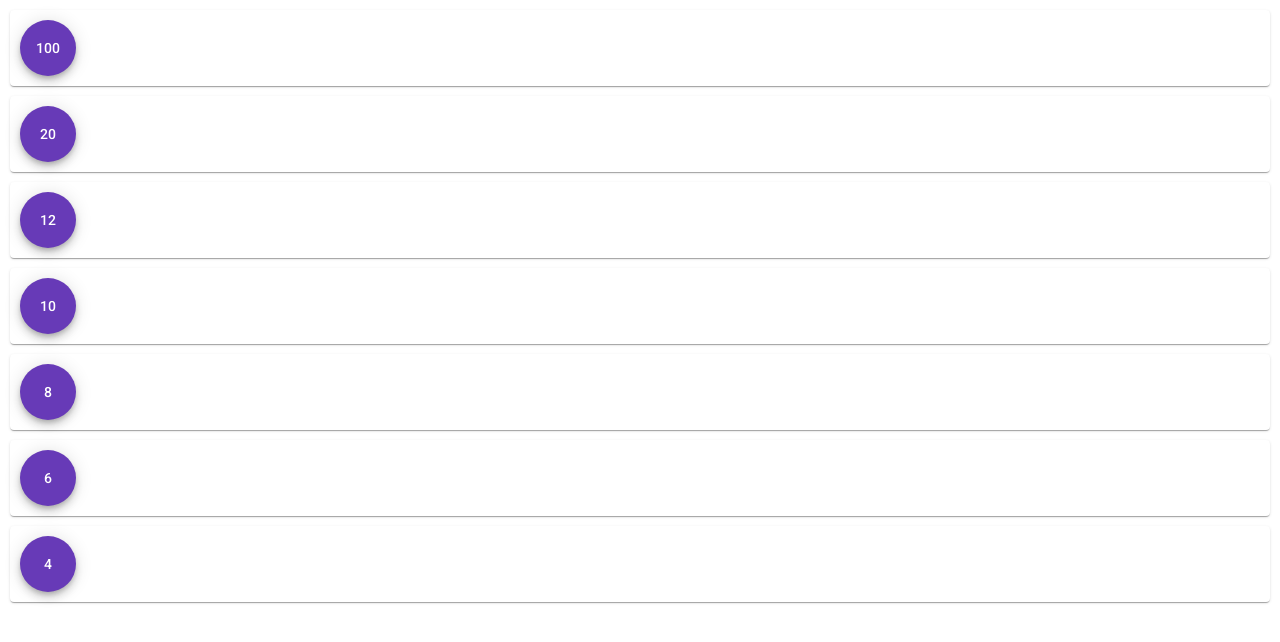
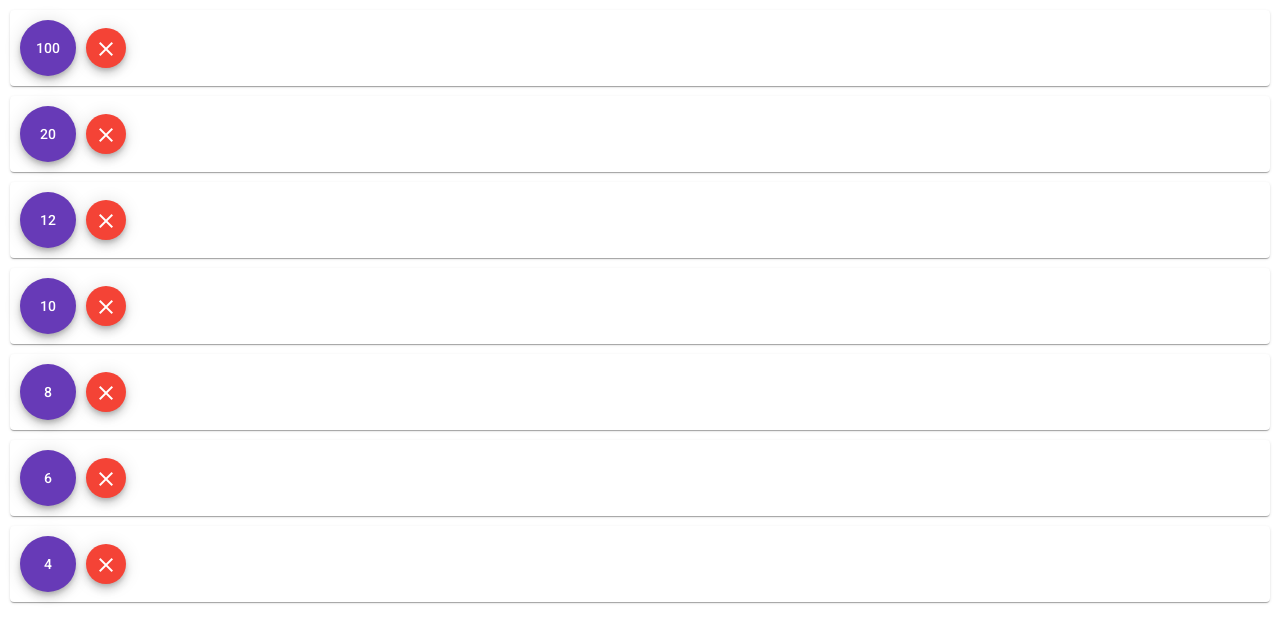
Before and after one commit to alannguyen5102/dice-preroll, an Angular app: page / in a window 1280 px wide. Shown: the top 642 px of the page. Built offline with nearby package versions, Linux system fonts and the light colour scheme.

Commit message:
Adding clear all button

```diff
--- a/src/app/app.module.ts
+++ b/src/app/app.module.ts
@@ -8,6 +8,7 @@ import { DiceCardComponent } from './dice-card/dice-card.component';
 
 import { MatCardModule } from '@angular/material/card';
 import { MatButtonModule } from '@angular/material/button';
+import { MatIconModule } from '@angular/material/icon';
 import { RollCardComponent } from './roll-card/roll-card.component';
 import { FormsModule } from '@angular/forms';
 
@@ -26,6 +27,7 @@ import { FormsModule } from '@angular/forms';
     BrowserAnimationsModule,
     MatCardModule,
     MatButtonModule,
+    MatIconModule,
     FormsModule
   ],
   providers: [],
--- a/src/app/dice-card/dice-card.component.html
+++ b/src/app/dice-card/dice-card.component.html
@@ -3,6 +3,7 @@
     <div>
         <button class="roll-button" color="primary" (click)="createComponent(rollDice(dieType));" mat-fab>{{ dieType }}</button>
         <ng-template #viewContainerRef></ng-template>
+        <button class="roll-button" color="warn" (click)="removeAll();" mat-mini-fab><mat-icon>clear</mat-icon></button>
     </div>
     <!-- <button mat-mini-fab color="primary">99</button> -->
 </mat-card>
--- a/src/app/dice-card/dice-card.component.ts
+++ b/src/app/dice-card/dice-card.component.ts
@@ -58,6 +58,10 @@ export class DiceCardComponent {
     );
   }
 
+  removeAll() {
+    this.VCR.clear();
+  }
+
   rollDice(die: number) {
     let rollResult = Math.floor(Math.random() * die) + 1;
     return rollResult;
```
